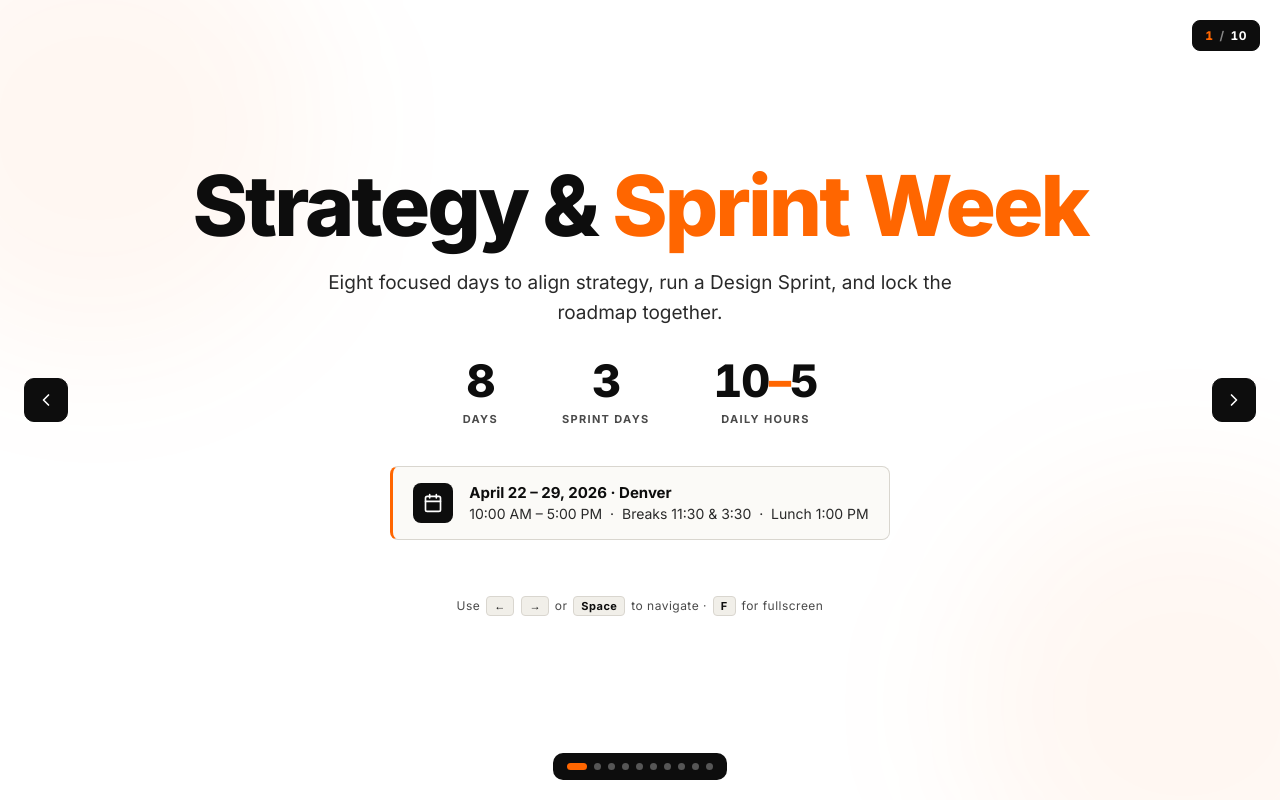
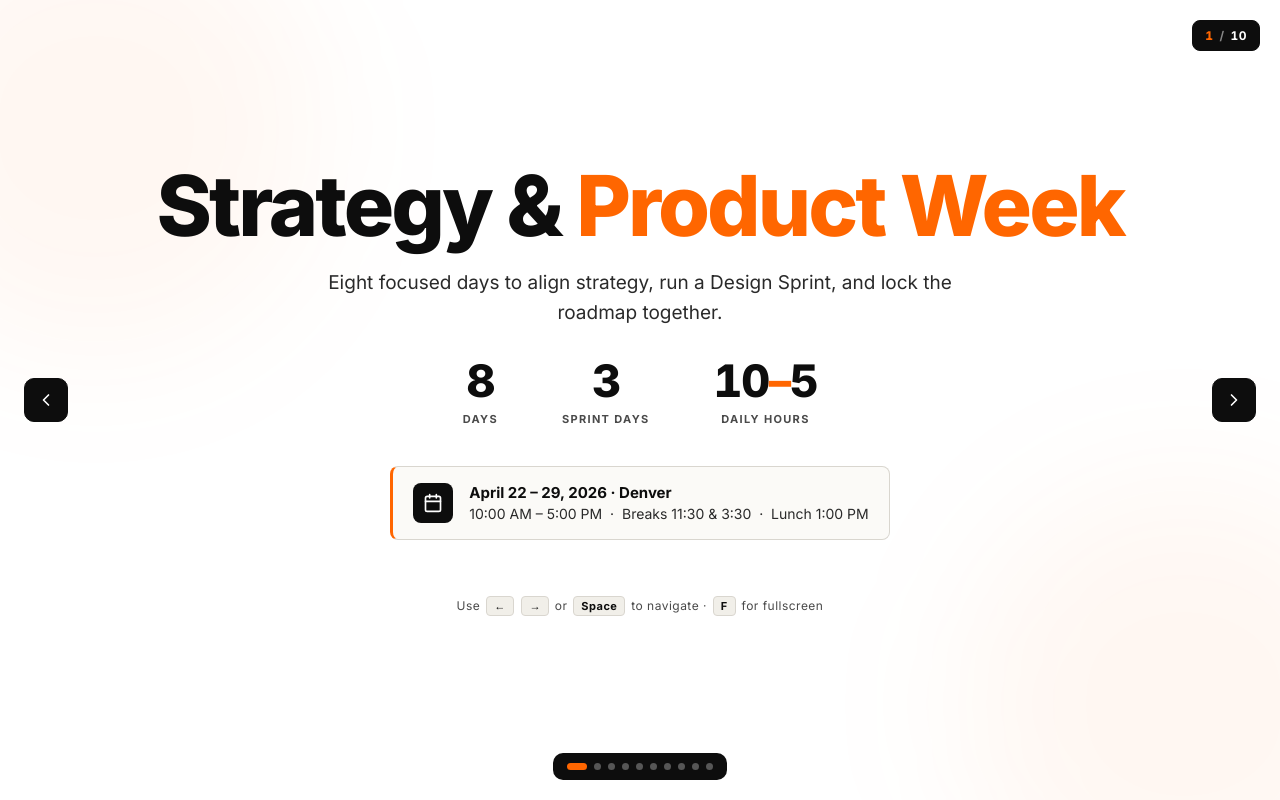
Before and after one commit to paolar-360/denver-strategy-week-agenda, a website: page index.html in a window 1280 px wide. Drawn offline with Linux system fonts and the light colour scheme.

Commit message:
Rename 'Sprint Week' to 'Product Week' to reflect collaborative working format
Made-with: Cursor

```diff
--- a/agenda_branded.js
+++ b/agenda_branded.js
@@ -53,7 +53,7 @@ function coverTitle() {
     new Paragraph({ alignment: AlignmentType.CENTER,
       shading: { fill: C.black, type: ShadingType.CLEAR },
       spacing: { before: 60, after: 0 },
-      children: [new TextRun({ text: "Strategy & Sprint Week", bold: true, size: 48, font: "Arial", color: C.orange })] }),
+      children: [new TextRun({ text: "Strategy & Product Week", bold: true, size: 48, font: "Arial", color: C.orange })] }),
 
     new Paragraph({ alignment: AlignmentType.CENTER,
       shading: { fill: C.black, type: ShadingType.CLEAR },
--- a/index.html
+++ b/index.html
@@ -3,10 +3,10 @@
   <head>
     <meta charset="utf-8" />
     <meta name="viewport" content="width=device-width, initial-scale=1" />
-    <title>Strategy &amp; Sprint Week — 360 Sierra × Evolve × Wildwood</title>
+    <title>Strategy &amp; Product Week — 360 Sierra × Evolve × Wildwood</title>
     <meta
       name="description"
-      content="Strategy & Sprint Week — April 22–29, 2026. Denver. Interactive day-by-day presentation."
+      content="Strategy & Product Week — April 22–29, 2026. Denver. Interactive day-by-day presentation."
     />
     <link rel="preconnect" href="https://fonts.googleapis.com" />
     <link rel="preconnect" href="https://fonts.gstatic.com" crossorigin />
@@ -834,7 +834,7 @@
           <div class="blob blob-tl"></div>
           <div class="blob blob-br"></div>
           <div class="slide-content hero">
-            <h1 class="hero-title">Strategy &amp; <span class="accent">Sprint Week</span></h1>
+            <h1 class="hero-title">Strategy &amp; <span class="accent">Product Week</span></h1>
             <p class="slide-sub" style="text-align:center;margin-left:auto;margin-right:auto;">
               Eight focused days to align strategy, run a Design Sprint, and lock the roadmap together.
             </p>
@@ -938,7 +938,7 @@
               </svg>
               Download Agenda (.docx)
             </a>
-            <p class="nav-hint">360 Sierra · Strategy Week 2026 · Confidential</p>
+            <p class="nav-hint">360 Sierra · Strategy &amp; Product Week 2026 · Confidential</p>
           </div>
         `
       });
```
